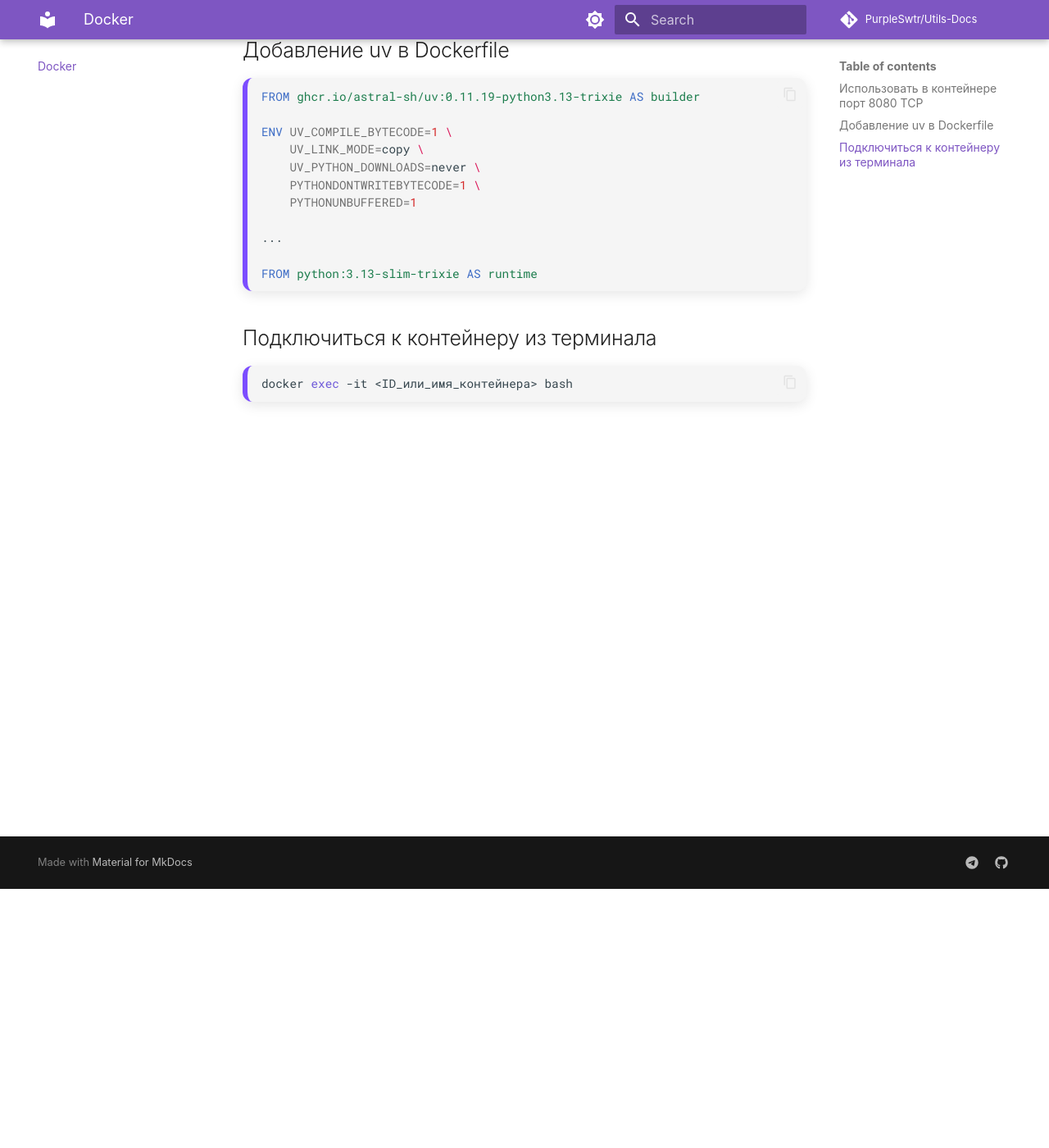
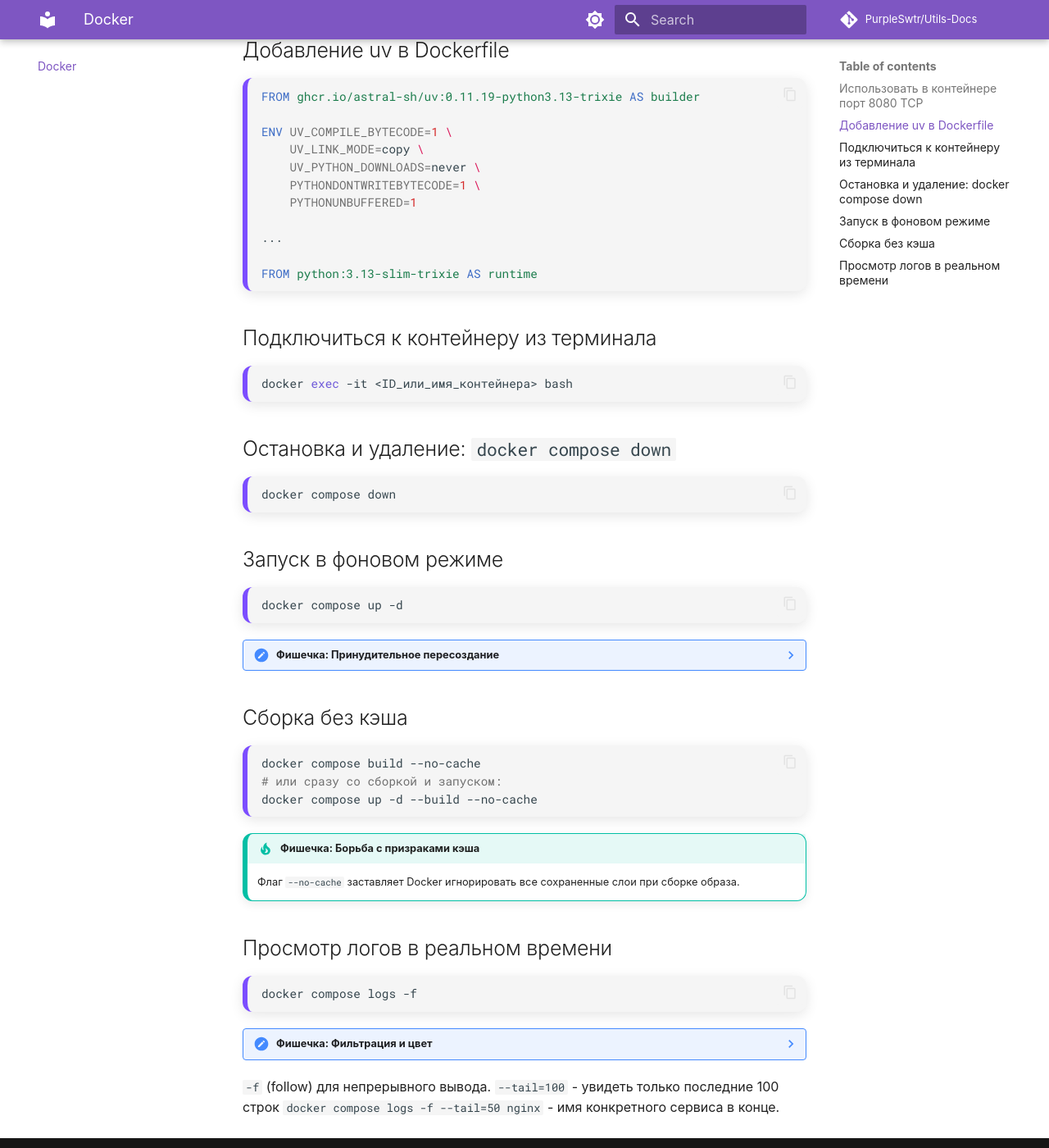
Before and after one commit to PurpleSwtr/Utils-Docs, an MkDocs documentation site: the page built from docs/Docker/index.md, in a window 1280 px wide and 1400 px high, scrolled down 316 px. Shown: the whole window at 82% size. Built offline with MkDocs 1.6.1 and Material for MkDocs 9.7.7, drawn with Linux system fonts in a browser that asks for light colours; comment, search, counter and statistics services are not loaded.

Commit message:
docs: Добавил раздел MkDocs и небольшой гайдик по запуску docker compose

````diff
--- a/docs/Docker/index.md
+++ b/docs/Docker/index.md
@@ -25,3 +25,40 @@ FROM python:3.13-slim-trixie AS runtime
 ```Dockerfile
 docker exec -it <ID_или_имя_контейнера> bash
 ```
+
+## Остановка и удаление: `docker compose down`
+
+```bash
+docker compose down
+```
+
+## Запуск в фоновом режиме
+
+```bash
+docker compose up -d
+```
+
+??? note "Фишечка: Принудительное пересоздание"
+    Флаг `--force-recreate` - заставить Docker пересоздать контейнеры с нуля, даже если явных изменений не было.
+
+## Сборка без кэша
+
+```bash
+docker compose build --no-cache
+# или сразу со сборкой и запуском:
+docker compose up -d --build --no-cache
+```
+
+!!! tip "Фишечка: Борьба с призраками кэша"
+    Флаг `--no-cache` заставляет Docker игнорировать все сохраненные слои при сборке образа.
+
+## Просмотр логов в реальном времени
+
+```bash
+docker compose logs -f
+```
+
+??? note "Фишечка: Фильтрация и цвет"
+   `-f` (follow) для непрерывного вывода.
+   `--tail=100` - увидеть только последние 100 строк
+   `docker compose logs -f --tail=50 nginx` - имя конкретного сервиса в конце.
````
